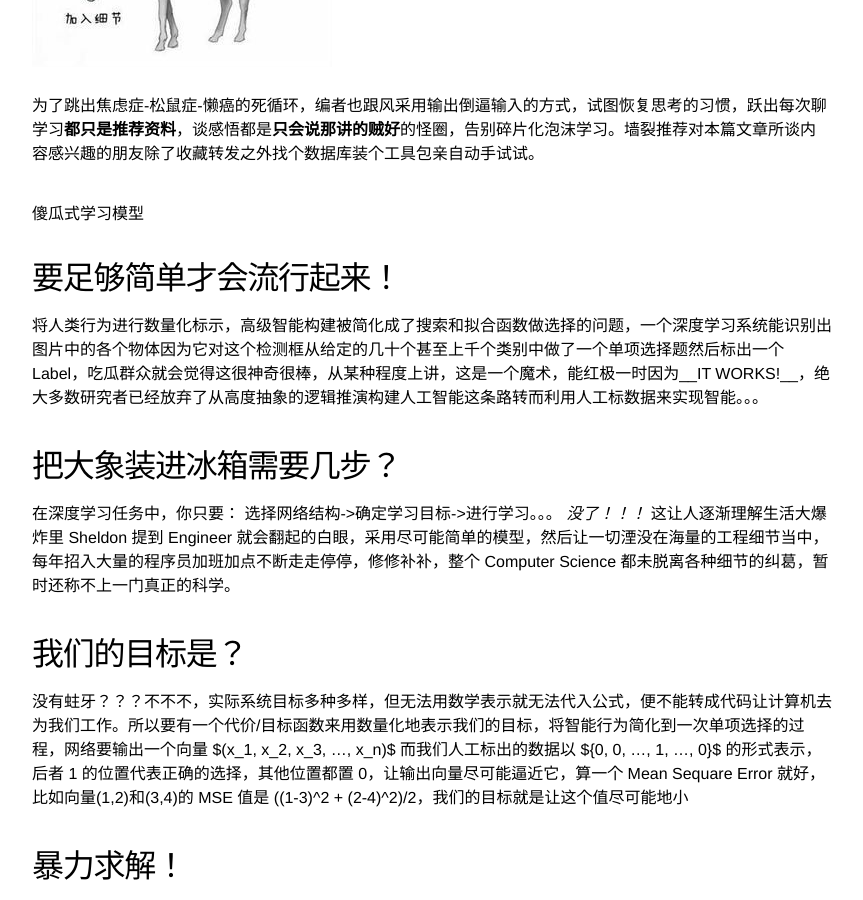
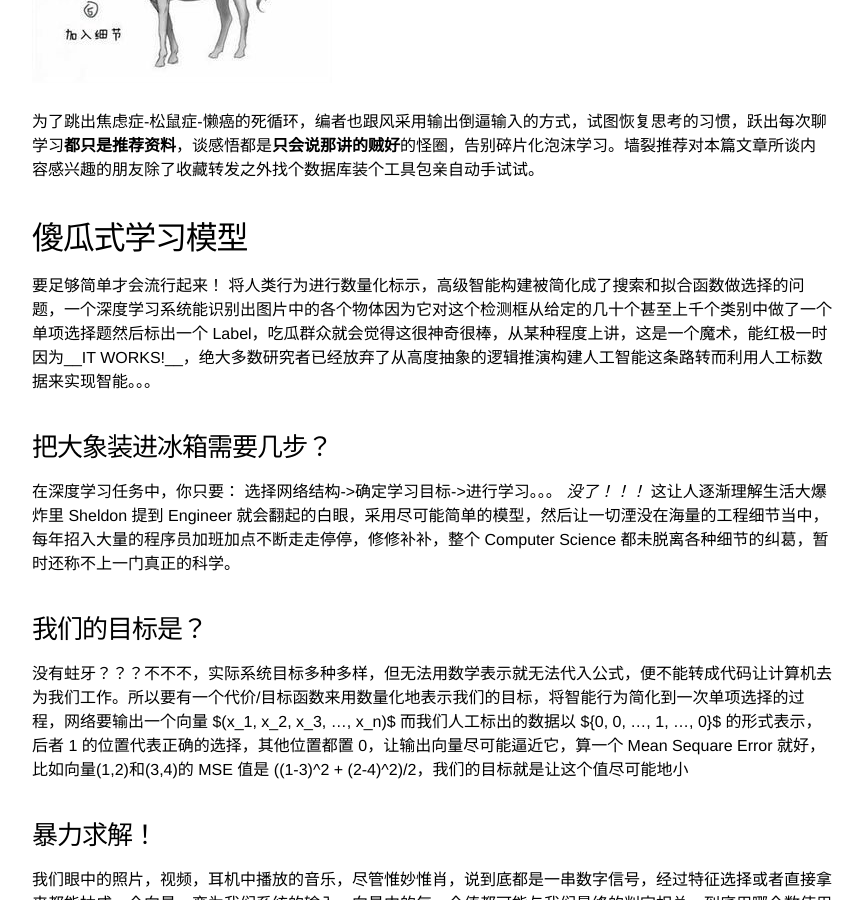
Before and after one commit to pmixer/pmixer.github.io, a Jekyll site: the page built from _posts/2016-11-09-1DayDeepLearning.md, in a window 1280 px wide and 900 px high, scrolled down 706 px. Shown: the whole window, without its empty margins (208-1071 px from the left). Built offline with Jekyll 4.4.1, drawn with Linux system fonts in a browser that asks for light colours.

```diff
--- a/_posts/2016-11-09-1DayDeepLearning.md
+++ b/_posts/2016-11-09-1DayDeepLearning.md
@@ -6,7 +6,7 @@ excerpt: "咋不上天呢"
 date:   2016-11-09 11:17:00
 ---
 
-# 前言
+## 前言
 
 上期推荐过李宏毅的《一天搞懂深度学习》教程，其实人家题目是 Deep Learning Tutorial，深度学习这东西像围棋，易于入门难于精深，花一天时间给您用 286 页 PPT~~学会~~的深度学习，大概就是学了个80%，像下图这个样子：
 
@@ -14,48 +14,48 @@ date:   2016-11-09 11:17:00
 
 为了跳出焦虑症-松鼠症-懒癌的死循环，编者也跟风采用输出倒逼输入的方式，试图恢复思考的习惯，跃出每次聊学习**都只是推荐资料**，谈感悟都是**只会说那讲的贼好**的怪圈，告别碎片化泡沫学习。墙裂推荐对本篇文章所谈内容感兴趣的朋友除了收藏转发之外找个数据库装个工具包亲自动手试试。
 
-# 傻瓜式学习模型
+## 傻瓜式学习模型
 
-## 要足够简单才会流行起来！
+ 要足够简单才会流行起来！
 将人类行为进行数量化标示，高级智能构建被简化成了搜索和拟合函数做选择的问题，一个深度学习系统能识别出图片中的各个物体因为它对这个检测框从给定的几十个甚至上千个类别中做了一个单项选择题然后标出一个 Label，吃瓜群众就会觉得这很神奇很棒，从某种程度上讲，这是一个魔术，能红极一时因为__IT WORKS!__，绝大多数研究者已经放弃了从高度抽象的逻辑推演构建人工智能这条路转而利用人工标数据来实现智能。。。
 
-## 把大象装进冰箱需要几步？
+### 把大象装进冰箱需要几步？
 在深度学习任务中，你只要：
 选择网络结构->确定学习目标->进行学习。。。
 *没了！！！*
 这让人逐渐理解生活大爆炸里 Sheldon 提到 Engineer 就会翻起的白眼，采用尽可能简单的模型，然后让一切湮没在海量的工程细节当中，每年招入大量的程序员加班加点不断走走停停，修修补补，整个 Computer Science 都未脱离各种细节的纠葛，暂时还称不上一门真正的科学。
 
-## 我们的目标是？
+### 我们的目标是？
 没有蛀牙？？？不不不，实际系统目标多种多样，但无法用数学表示就无法代入公式，便不能转成代码让计算机去为我们工作。所以要有一个代价/目标函数来用数量化地表示我们的目标，将智能行为简化到一次单项选择的过程，网络要输出一个向量
 $(x_1, x_2, x_3, ..., x_n)$
 而我们人工标出的数据以
 ${0, 0, ..., 1, ..., 0}$
 的形式表示，后者 1 的位置代表正确的选择，其他位置都置 0，让输出向量尽可能逼近它，算一个 Mean Sequare Error 就好，比如向量(1,2)和(3,4)的 MSE 值是 ((1-3)^2 + (2-4)^2)/2，我们的目标就是让这个值尽可能地小
 
-## 暴力求解！
+### 暴力求解！
 我们眼中的照片，视频，耳机中播放的音乐，尽管惟妙惟肖，说到底都是一串数字信号，经过特征选择或者直接拿来都能抽成一个向量，变为我们系统的输入，向量中的每一个值都可能与我们最终的判定相关，到底用哪个数使用怎样的结构实在弄不清，干脆就让所有输入变量都与输出结果建立联系，用权值表示连接，管你相不相关，先一股脑连上，有多层抽象我就层层互连，把权值调来调去玩出花来就不信你效果不好。眼中浮现本科同学拿机器暴力枚举两天两夜搜索所有情况做数模的情景 Orz。本着 Engineering 的原则建立联系的时候直接采用加法，为了将计算放到一个可控的范围内，使用了一个形状像小肠名叫 Sigmoid 的函数，通过公式
 $f(x) = \frac{1}{1+e^{-x}}$
 将加和结果限制在(0, 1)区间
-## 开荒？
+### 开荒？
 暴力假设下有太多参数需要处理，即使是 1000 特征的输入到第一个维度为 500 的隐层的连接，算上 bias 就需要一个 1001*500 的矩阵存储，使用 double 类型存放权值大概是 4 MB 的空间需求，如果一个清晰度高一些的灰度图抽成向量直接输入，但这层就需要 100 MB+ 的存储空间，人多力量大参数多了效果好是没错。。。一般随机初始化各参数之后调参就成为了一个难题。
 
-# 工匠精神
+## 工匠精神
 架子搭好了，忽悠结束了，接着就是实打实地磨刀，哦不，training 了，让我们步入工程细节当中。。。
 
-## 偏导~
+### 偏导~
 如果你七大姑的八大姨的二舅姥爷的小外甥和对象的年龄差三，那你和你对象的年龄差距大概是你和你七大姑的年龄差加上七大姑和二舅姥爷的年龄差加上二舅姥爷和小外甥的年龄差再算上那个三；神经网络看起来庞大复杂，但是使用基本结构连接组合获得的，将其看作一个多层函数嵌套的最终从目标函数输出误差值的整体看，直接使用偏导计算，在每一处算得特定参数对本层输出结果的导数乘上上层的偏导就能得到参数调整方向和幅度，或者说，一个 delta。看起来高达上的人工智能前沿领域，使用的跟 dota 里面手动探索地图产不多的方法，看走哪效果好就走哪里。
 
-## MSE vs Cross Entropy
+### MSE vs Cross Entropy
 既然都是用导数，当然找个趁手的兵器很重要，MSE 太过平坦，大概是 A 吧。。从信息论那里借来 Cross Entropy 函数替换我们之前的目标函数加速训练，毕竟暴力方法太耗时，替换优化任何一个部分都能带来明显收益。
 
-## Sigmoid vs Relu
+### Sigmoid vs Relu
 依然是慢的问题，sigmoid被替换成了一条可以简化为折线的 Relu；受到相关神经科学研究的启发，更多的激活函数得以应用，也让普通实现中 (0,1) 区间之外的数域获得得到利用，既然一条折线就能搞定。。似乎在讲将输入视为数值化的逻辑因子，0 代表不起效，正数值则代表着不同的作用权重，摆脱了 y = x 这样的激活函数效果等价于矩阵相乘依旧是矩阵表示的先行变换问题后，只用简单激活函数也能够发掘出多个参数矩阵的存储作用，承载更多信息并获得更快的训练速度。类似轮子、壳子、灯。。。加起来等于车子，每个参数表征一个特性，而特性是在实体间共享的，同时要包容所有特性分出车子、票子、房子的网络模型就会变得复杂，同时因为要一起做很多事情，网络的训练就变得繁难，跟解一团毛线一样，看起来简单，做起来却是另一个样子。
 Relu 可以用式 relu(x)=log(1+exp(x)) 进行表示，或近似看作 y = max(0, x)，以及视作 maxout 的一种特殊情况。
 
-## Moment，Weight Decay and more...
+### Moment，Weight Decay and more...
 更进一步来讲，还有分批训练等方法。在利用导数通过梯度下降降低损失值的时候，并不能保证找到全局最优解，就效仿物理概念加上一个动量让训练不要轻易停(go)止(dai)，多跑跑总会有更大几率得到更好训练效果的（默默想到动量守恒什么的。。。）。为了防止在训练集想太多，还通过减枝、early stop 和权值衰减让长期得不到激活的权值随训练递减逐渐拉近训练集和验证集上的效果差距，以争取更好的测试结果。
 
-## 就决定是你了，皮卡丘！
+### 就决定是你了，皮卡丘！
 针对不同任务网络有很多变形，类似小智针对不同战斗要使用不同的小精灵比赛一样。
 在视觉任务当中，基础特征具有良好的空间布局，加上人自身看东西有从小处见整体的能力(gaze)，采用多个卷积核扫描整张图片经过降采样(max pooling之类)逐层进行特征抽象，最后抽成特征向量会比直接输入一个超长向量直截了当的多，通常大家用 CNN 作为这种方法的简称。
 另外的，对于有时序信息影响的任务，RNN 以及更复杂的 LSTM 玩得转的话可以处理这些问题。
@@ -63,7 +63,7 @@ Relu 可以用式 relu(x)=log(1+exp(x)) 进行表示，或近似看作 y = max(0
 像小时候的四驱车一样，大家都知道要马达，要轮胎，但给你一桶油一个铁块一般是早不出来的，大家的四驱车基本靠买。。。
 号称搞深度学习的，大部分是通过使用工具包像搭积木一样拼接网络站在前人工作基础之上做事情。
 
-# 未来？
+## 未来？
 + 集合多任务构造 Active Memory?
 + 继续加深网络结构？
 + more an more
```
